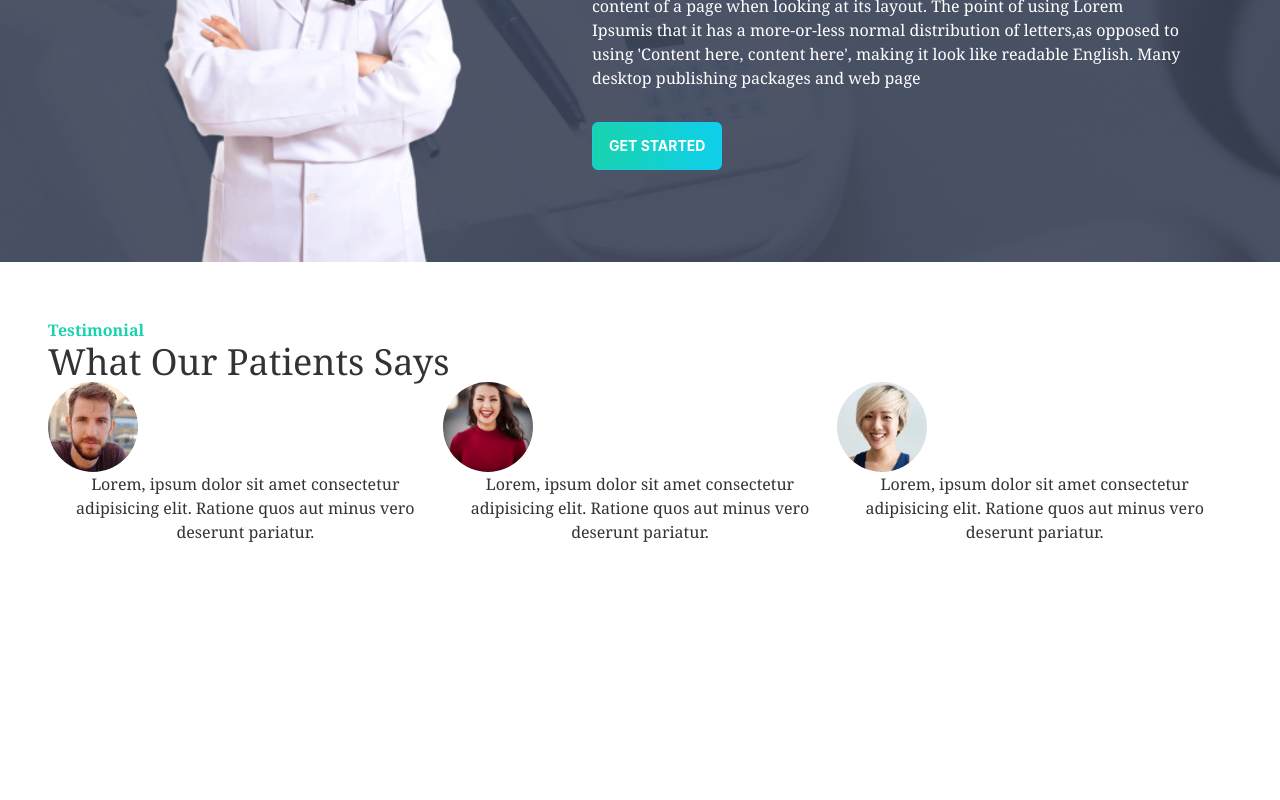
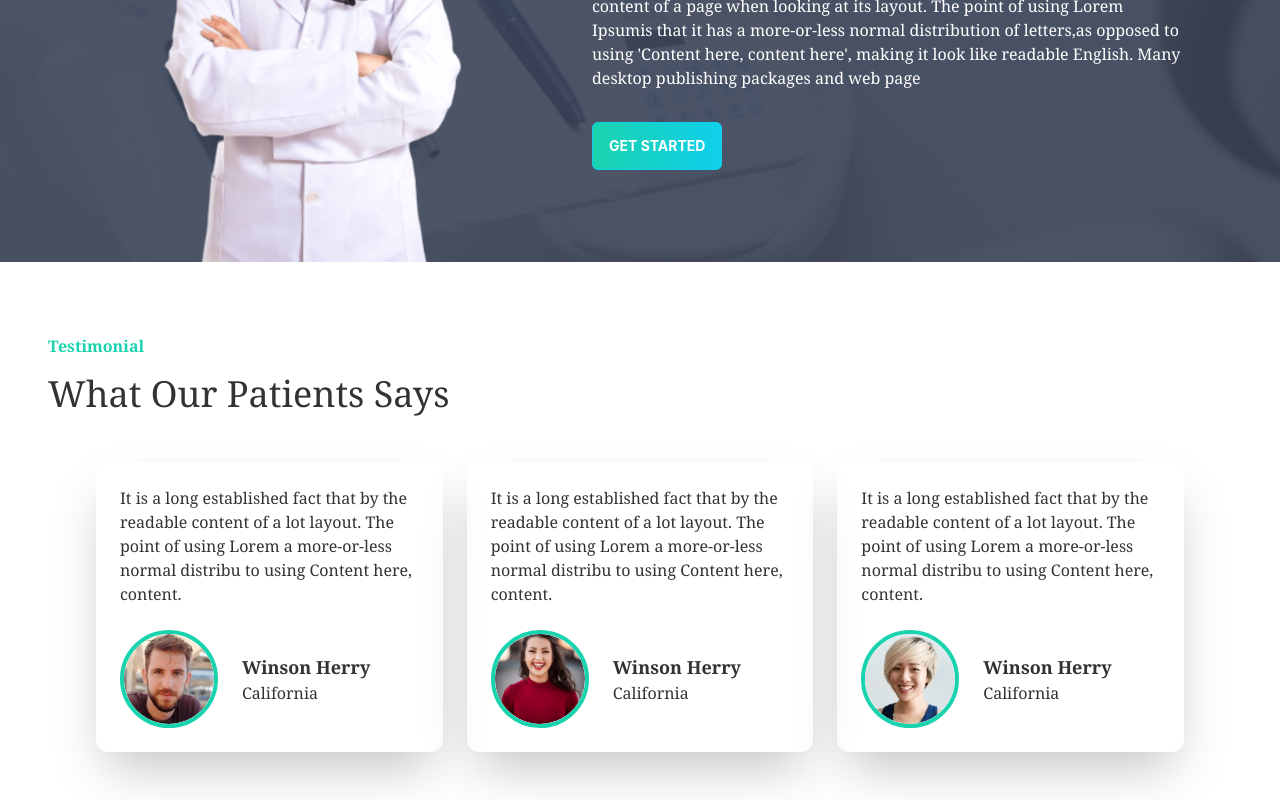
Before and after one commit to CodeWithShamim/doctors-portal-client, a React (Create React App) app: page / in a window 1280 px wide. Shown: the part 2590-3390 px from the top of the page. Before the commit the page ends 3134 px from the top, so only its background shows below. Built offline with nearby package versions, Linux system fonts and the light colour scheme.

Commit message:
testimonial section done

```diff
--- a/src/components/Home/Testimonial/Testimonial.js
+++ b/src/components/Home/Testimonial/Testimonial.js
@@ -8,29 +8,35 @@ const Testimonial = () => {
   const testimonials = [
     {
       _id: 1,
+      name: "Winson Herry",
+      address: "California",
       img: people1,
-      text: "Lorem, ipsum dolor sit amet consectetur adipisicing elit. Ratione quos aut minus vero deserunt pariatur.",
+      text: "It is a long established fact that by the readable content of a lot layout. The point of using Lorem a more-or-less normal distribu to using Content here, content.",
     },
     {
       _id: 2,
+      name: "Winson Herry",
+      address: "California",
       img: people2,
-      text: "Lorem, ipsum dolor sit amet consectetur adipisicing elit. Ratione quos aut minus vero deserunt pariatur.",
+      text: "It is a long established fact that by the readable content of a lot layout. The point of using Lorem a more-or-less normal distribu to using Content here, content.",
     },
     {
       _id: 3,
       img: people3,
-      text: "Lorem, ipsum dolor sit amet consectetur adipisicing elit. Ratione quos aut minus vero deserunt pariatur.",
+      name: "Winson Herry",
+      address: "California",
+      text: "It is a long established fact that by the readable content of a lot layout. The point of using Lorem a more-or-less normal distribu to using Content here, content.",
     },
   ];
   return (
-    <div className="px-12 font-serif">
+    <div className="px-6 md:px-12 font-serif">
       <div className="text-left pt-8">
-        <h3 className="text-secondary font-semibold">Testimonial</h3>
+        <h3 className="text-secondary font-semibold py-4">Testimonial</h3>
         <h1 className="text-4xl">What Our Patients Says</h1>
       </div>
 
       {/* _________card info start___________ */}
-      <div className="grid grid-cols-3">
+      <div className="grid grid-cols-1 md:grid-cols-2 lg:grid-cols-3 gap-6 mt-12 md:m-12">
         {testimonials.map((testimonial) => (
           <TestimonialCard
             key={testimonial._id}
--- a/src/components/Home/Testimonial/TestimonialCard.js
+++ b/src/components/Home/Testimonial/TestimonialCard.js
@@ -1,11 +1,23 @@
 import React from "react";
 
 const TestimonialCard = ({ testimonial }) => {
-  const { img, text } = testimonial;
+  const { name, address, img, text } = testimonial;
   return (
-    <div>
-      <img src={img} alt="testimonial-img" />
-      <p>{text}</p>
+    <div className="shadow-2xl p-6 text-left rounded-xl">
+      <div>
+        <p>{text}</p>
+      </div>
+      <div className="flex items-center content-center pt-6">
+        <img
+          className="border-4 rounded-full border-secondary"
+          src={img}
+          alt="testimonial-img"
+        />
+        <div className="ml-6 flex flex-col">
+          <h2 className="text-lg font-semibold">{name}</h2>
+          <p>{address}</p>
+        </div>
+      </div>
     </div>
   );
 };
```
